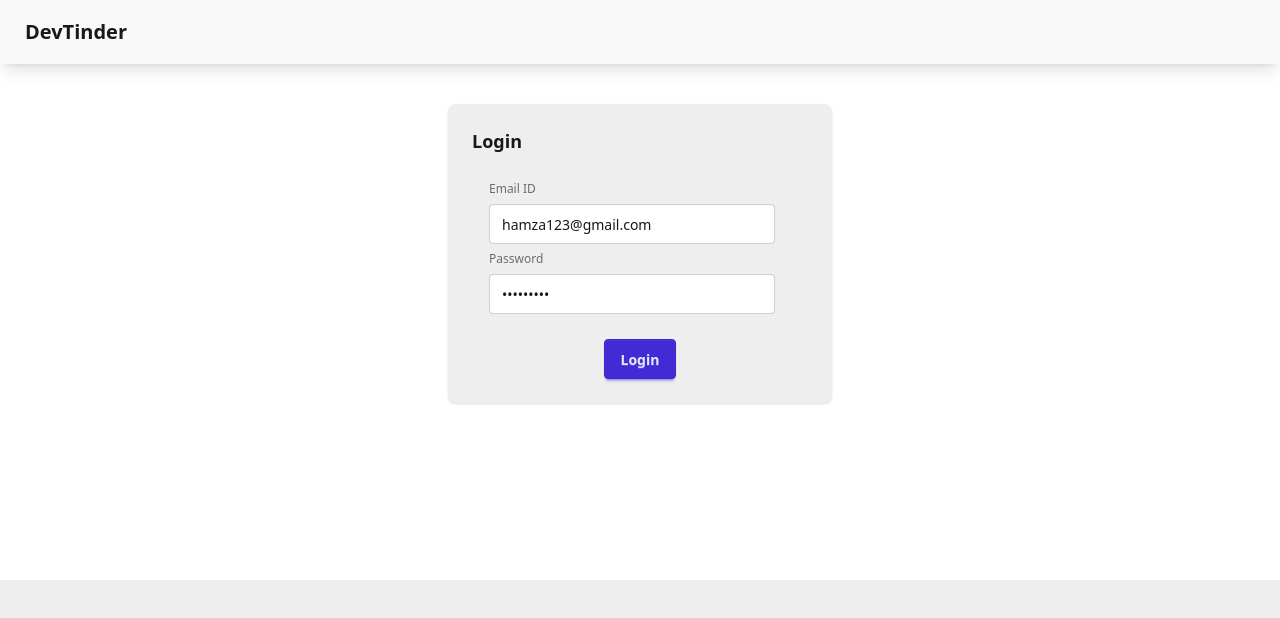
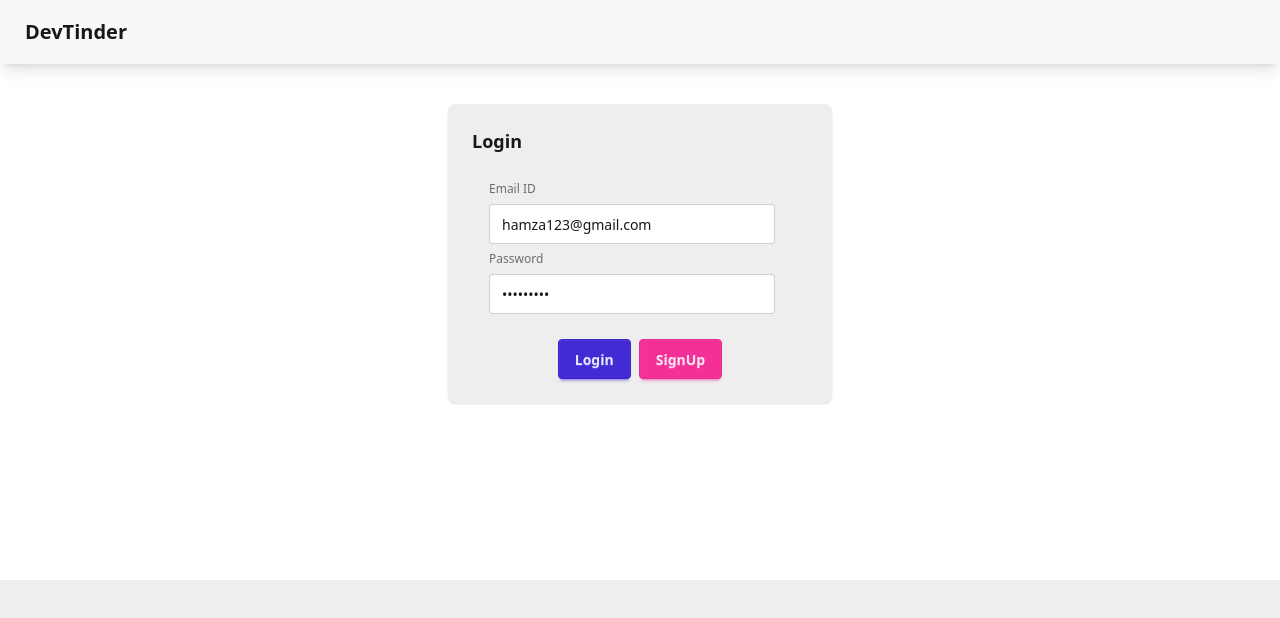
Before and after one commit to Hamzadar007/DevTinder-react-project, a React (Vite) app: page /login in a window 1280 px wide. Shown: the top 618 px of the page. Built offline with nearby package versions, Linux system fonts and the light colour scheme; no server answers.

Commit message:
Feature : signup implemented

```diff
--- a/src/components/Login.jsx
+++ b/src/components/Login.jsx
@@ -9,7 +9,11 @@ const Login = () => {
   const dispatch = useDispatch();
   const navigate = useNavigate();
   const [emailId, setEmailId] = useState("hamza123@gmail.com");
+  const [userName, setUserName] = useState("");
+  const [firstName, setFirstName] = useState("");
+  const [lastName, setLastName] = useState("");
   const [password, setPassword] = useState("Hamza@123");
+  const [isSignUp, setIsSignUp] = useState(false);
   const [errorMessage, setErrorMessage] = useState("");
   const handleLogin = async () => {
     try {
@@ -31,6 +35,32 @@ const Login = () => {
     }
   };
 
+  const handleSignUp = async () => {
+    try {
+      setErrorMessage("");
+      setIsSignUp(true);
+
+      if (!isSignUp) return;
+      const res = await axios.post(
+        `${BASE_URL}/signup`,
+        {
+          email: emailId,
+          password,
+          firstName,
+          lastName,
+          username: userName,
+        },
+        { withCredentials: true }
+      );
+      setIsSignUp(false);
+    } catch (error) {
+      console.log("errpr", error.response.data);
+
+      setErrorMessage(error.response.data.error);
+      console.error(error);
+    }
+  };
+
   return (
     <div className="flex justify-center items-center mt-10">
       <div className="card bg-base-300 w-96 shadow-sm">
@@ -38,6 +68,31 @@ const Login = () => {
           <h2 className="card-title">Login</h2>
           <div>
             <fieldset className="fieldset  rounded-box w-xs border p-4 border-base-300">
+              {isSignUp && (
+                <>
+                  <label className="label">User Name</label>
+                  <input
+                    type="text"
+                    className="input"
+                    value={userName}
+                    onChange={(e) => setUserName(e.target.value)}
+                  />
+                  <label className="label">First Name</label>
+                  <input
+                    type="text"
+                    className="input"
+                    value={firstName}
+                    onChange={(e) => setFirstName(e.target.value)}
+                  />
+                  <label className="label">Last Name</label>
+                  <input
+                    type="text"
+                    className="input"
+                    value={lastName}
+                    onChange={(e) => setLastName(e.target.value)}
+                  />
+                </>
+              )}
               <label className="label">Email ID</label>
               <input
                 type="text"
@@ -57,8 +112,13 @@ const Login = () => {
             <p className="text-red-500 text-center">{errorMessage}</p>
           </div>
           <div className="card-actions justify-center">
-            <button className="btn btn-primary" onClick={handleLogin}>
-              Login
+            {!isSignUp && (
+              <button className="btn btn-primary" onClick={handleLogin}>
+                Login
+              </button>
+            )}
+            <button className="btn btn-secondary" onClick={handleSignUp}>
+              SignUp
             </button>
           </div>
         </div>
```
Also changed, not shown: 1 other file (tests, documents, lock files or other folders).
